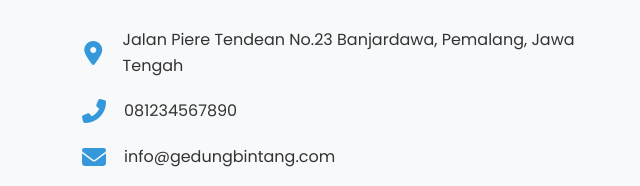
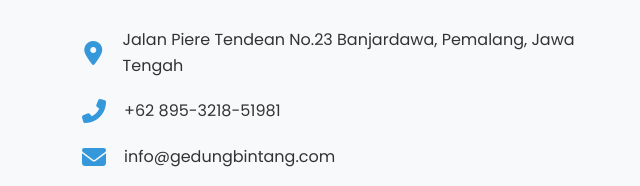
Before and after one commit to Hadezz-dot/percetakangedungbintang, a plain HTML site: page index.html in a window 1280 px wide. Shown: the part 4158-4344 px from the top of the page, 0-640 px from the left. Drawn offline with Linux system fonts and the light colour scheme.

Commit message:
Update index.html

```diff
--- a/index.html
+++ b/index.html
@@ -851,7 +851,7 @@
                     </div>
                     <div class="contact-item">
                         <i class="fas fa-phone-alt"></i>
-                        <p>081234567890</p>
+                        <p>+62 895-3218-51981</p>
                     </div>
                     <div class="contact-item">
                         <i class="fas fa-envelope"></i>
```
